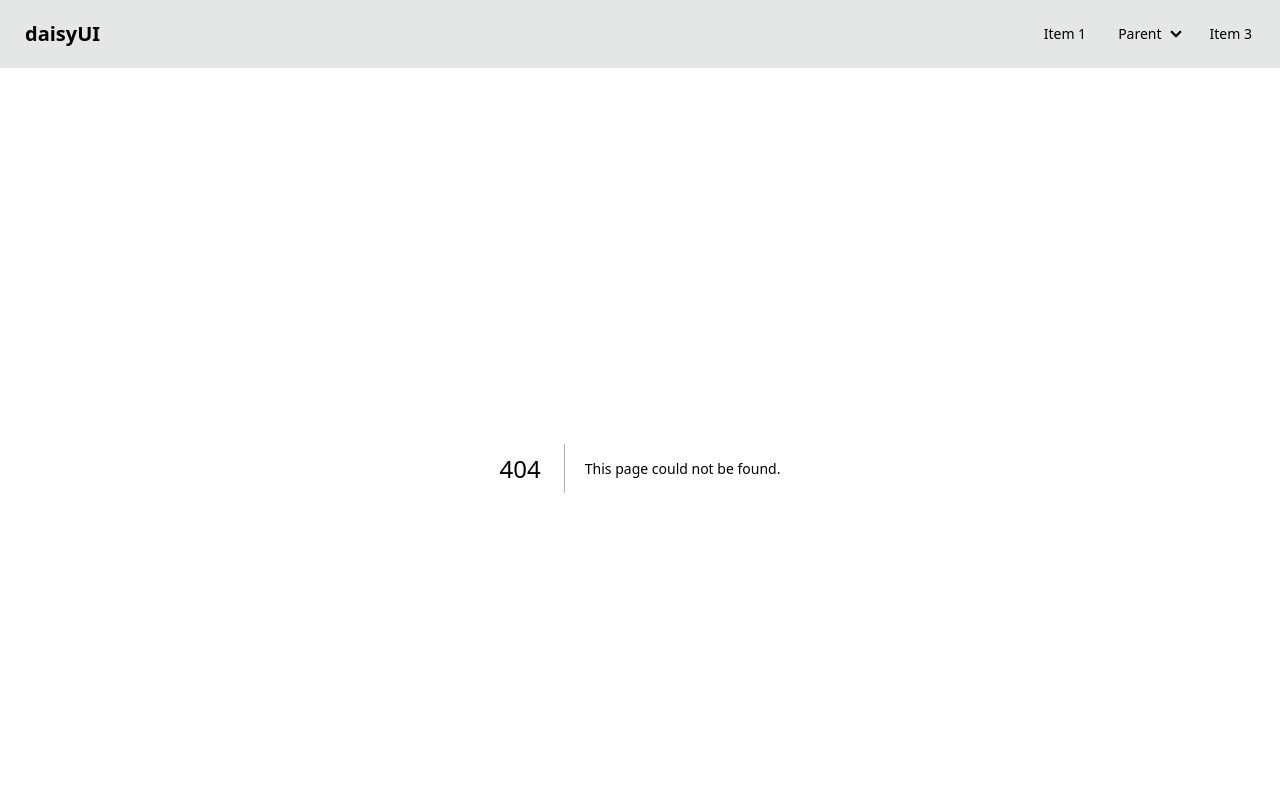
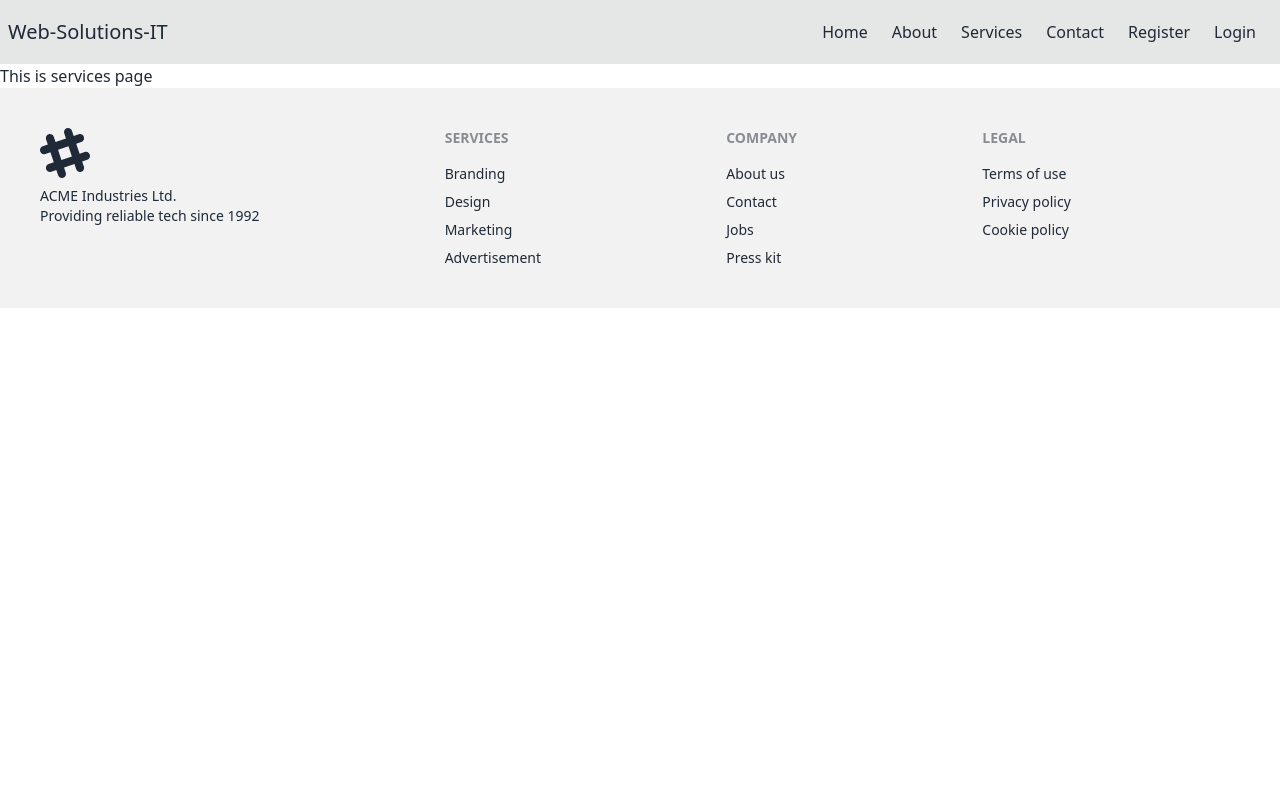
Before and after one commit to Mazharul430106/Web-Solutions-IT-ClientSite, a Next.js app: page /Services in a window 1280 px wide. Before the commit this address had no page. Shown: the top 800 px of the page. Built offline with nearby package versions, Linux system fonts and the light colour scheme.

Commit message:
added navbar items

```diff
--- a/package.json
+++ b/package.json
@@ -13,7 +13,8 @@
     "eslint-config-next": "13.4.4",
     "next": "13.4.4",
     "react": "18.2.0",
-    "react-dom": "18.2.0"
+    "react-dom": "18.2.0",
+    "react-icons": "^4.9.0"
   },
   "devDependencies": {
     "autoprefixer": "^10.4.14",
--- /dev/null
+++ b/src/Components/Banner/Banner.js
@@ -0,0 +1,9 @@
+const Banner = () => {
+    return (
+        <div>
+            <h1>This is Banner Section</h1>
+        </div>
+    );
+};
+
+export default Banner;
--- a/src/Components/Navbar/Navbar.js
+++ b/src/Components/Navbar/Navbar.js
@@ -1,39 +1,34 @@
+import Link from "next/link";
 
 const Navbar = () => {
+
+    const menuItems = <>
+        <li><Link className="px-3" href='/'>Home</Link></li>
+        <li><Link className="px-3" href='/About'>About</Link></li>
+        <li><Link className="px-3" href='/Services'>Services</Link></li>
+        <li><Link className="px-3" href='/Services'>Contact</Link></li>
+        <li><Link className="px-3" href='/Login'>Register</Link></li>
+        <li><Link className="px-3" href='/Login'>Login</Link></li>
+
+    </>
+
+
     return (
-        <div className="navbar bg-base-300">
+        <div className="navbar bg-base-300 " >
             <div className="navbar-start">
                 <div className="dropdown">
                     <label tabIndex={0} className="btn btn-ghost lg:hidden">
                         <svg xmlns="http://www.w3.org/2000/svg" className="h-5 w-5" fill="none" viewBox="0 0 24 24" stroke="currentColor"><path strokeLinecap="round" strokeLinejoin="round" strokeWidth="2" d="M4 6h16M4 12h8m-8 6h16" /></svg>
                     </label>
-                    <ul tabIndex={0} className="menu menu-sm dropdown-content mt-3 p-2 shadow bg-base-100 rounded-box w-52">
-                        <li><a>Item 1</a></li>
-                        <li>
-                            <a>Parent</a>
-                            <ul className="p-2">
-                                <li><a>Submenu 1</a></li>
-                                <li><a>Submenu 2</a></li>
-                            </ul>
-                        </li>
-                        <li><a>Item 3</a></li>
+                    <ul tabIndex={0} className="menu-sm dropdown-content mt-3 p-2 shadow bg-base-100 rounded-box w-52">
+                        {menuItems}
                     </ul>
                 </div>
-                <a className="btn btn-ghost normal-case text-xl">daisyUI</a>
+                <Link href='/' className="text-xl flex justify-end">Web-Solutions-IT</Link>
             </div>
             <div className="navbar-end hidden lg:flex">
-                <ul className="menu menu-horizontal px-1">
-                    <li><a>Item 1</a></li>
-                    <li tabIndex={0}>
-                        <details>
-                            <summary>Parent</summary>
-                            <ul className="p-2">
-                                <li><a>Submenu 1</a></li>
-                                <li><a>Submenu 2</a></li>
-                            </ul>
-                        </details>
-                    </li>
-                    <li><a>Item 3</a></li>
+                <ul className=" menu-horizontal px-1">
+                    {menuItems}
                 </ul>
             </div>
 
--- /dev/null
+++ b/src/pages/About/index.js
@@ -0,0 +1,10 @@
+const About = () => {
+    return (
+
+        <div>
+            <h1>This is About Page</h1>
+        </div>
+    );
+};
+
+export default About;
--- a/src/pages/Login/Login.js
+++ /dev/null
@@ -1,10 +0,0 @@
-
-const Login = () => {
-    return (
-      <div>
-        <h1>This is Login Page</h1>
-      </div>
-    );
-};
-
-export default Login;
--- /dev/null
+++ b/src/pages/Login/index.js
@@ -0,0 +1,9 @@
+const Login = () => {
+    return (
+        <div>
+            <h1>This is login Page</h1>
+        </div>
+    );
+};
+
+export default Login;
--- /dev/null
+++ b/src/pages/Services/index.js
@@ -0,0 +1,11 @@
+import React from 'react';
+
+const services = () => {
+    return (
+        <div>
+            <h1>This is services page</h1>
+        </div>
+    );
+};
+
+export default services;<h1>This is services page</h1>
```
Also changed, not shown: src/styles/globals.css (+10 -20 lines), 1 other file (tests, documents, lock files or other folders).
